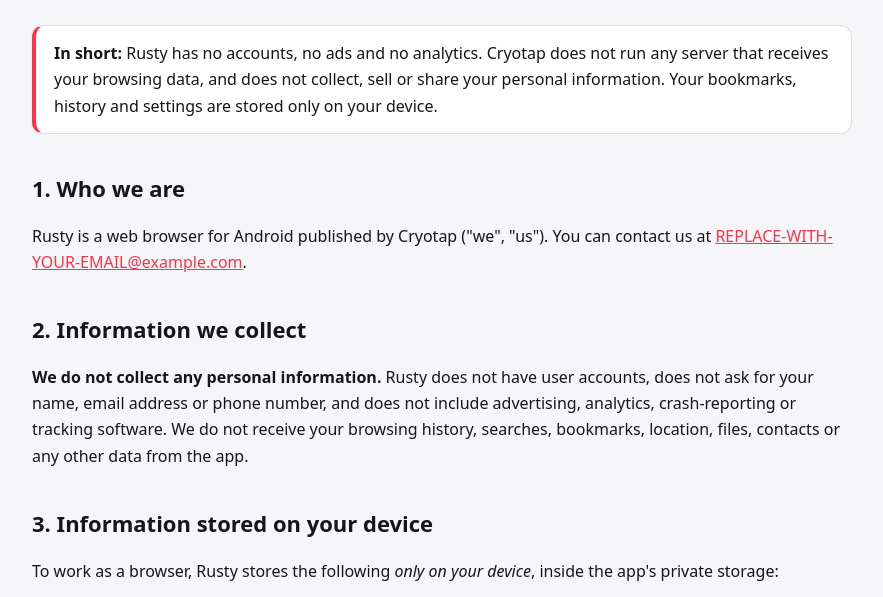
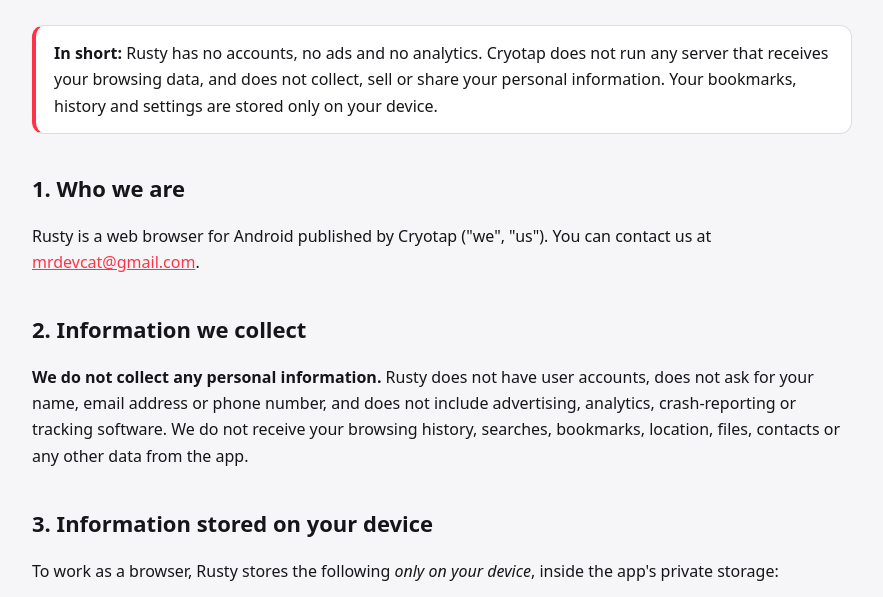
Before and after one commit to Cryotap/Cryoapps, a plain HTML site: page privacy.html in a window 1280 px wide. Shown: the part 199-796 px from the top of the page, without its empty margins (198-1081 px from the left). Drawn offline with Linux system fonts and the light colour scheme.

Commit message:
Update contact email in privacy policy

```diff
--- a/privacy.html
+++ b/privacy.html
@@ -22,7 +22,7 @@
 <div class="callout"><strong>In short:</strong> Rusty has no accounts, no ads and no analytics. Cryotap does not run any server that receives your browsing data, and does not collect, sell or share your personal information. Your bookmarks, history and settings are stored only on your device.</div>
 
 <h2>1. Who we are</h2>
-<p>Rusty is a web browser for Android published by Cryotap ("we", "us"). You can contact us at <a href="mailto:REPLACE-WITH-YOUR-EMAIL@example.com">REPLACE-WITH-YOUR-EMAIL@example.com</a>.</p>
+<p>Rusty is a web browser for Android published by Cryotap ("we", "us"). You can contact us at <a href="mailto:mrdevcat@gmail.com">mrdevcat@gmail.com</a>.</p>
 
 <h2>2. Information we collect</h2>
 <p><strong>We do not collect any personal information.</strong> Rusty does not have user accounts, does not ask for your name, email address or phone number, and does not include advertising, analytics, crash-reporting or tracking software. We do not receive your browsing history, searches, bookmarks, location, files, contacts or any other data from the app.</p>
@@ -96,7 +96,7 @@
 <p>If we change how Rusty handles data, we will update this page and the date at the top before the change takes effect.</p>
 
 <h2>14. Contact</h2>
-<p>Questions or requests: <a href="mailto:REPLACE-WITH-YOUR-EMAIL@example.com">REPLACE-WITH-YOUR-EMAIL@example.com</a>.</p>
+<p>Questions or requests: <a href="mailto:mrdevcat@gmail.com">mrdevcat@gmail.com</a>.</p>
 
 </main>
 <footer><div class="foot-in">
```
